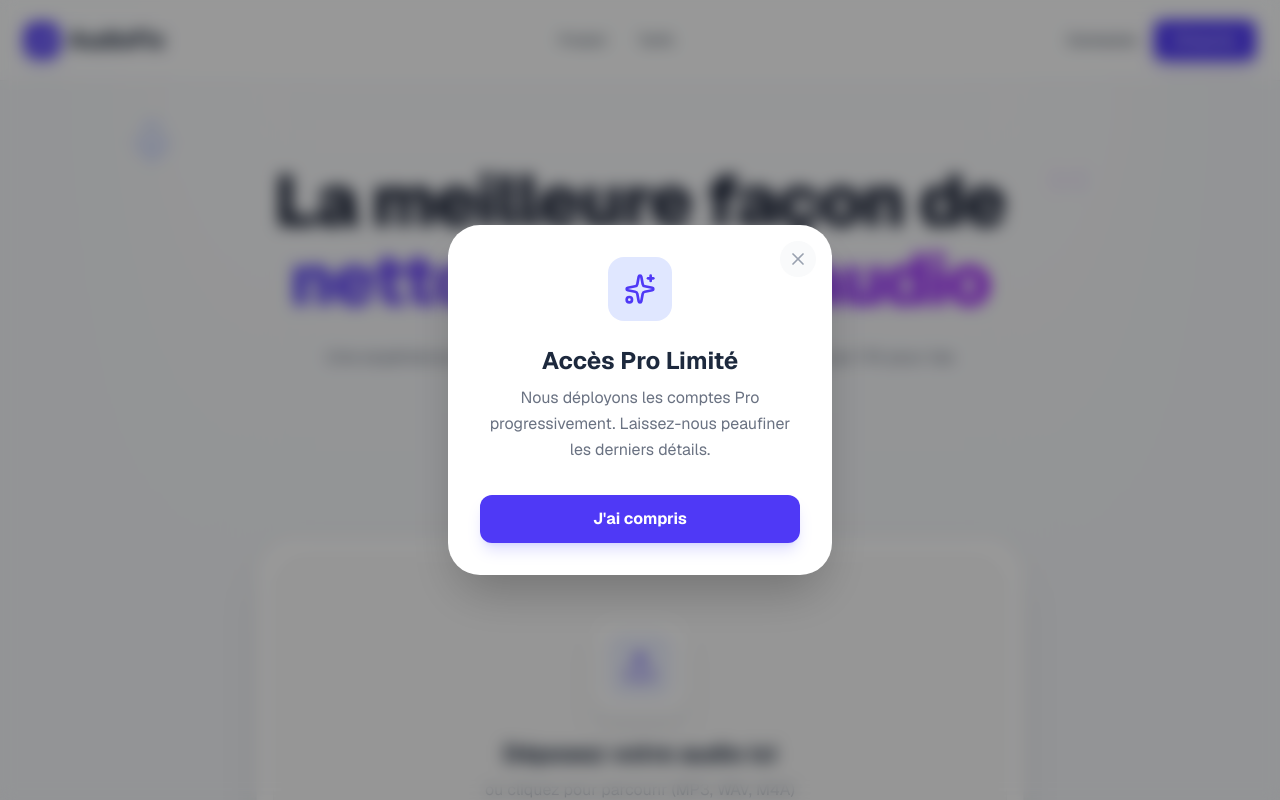
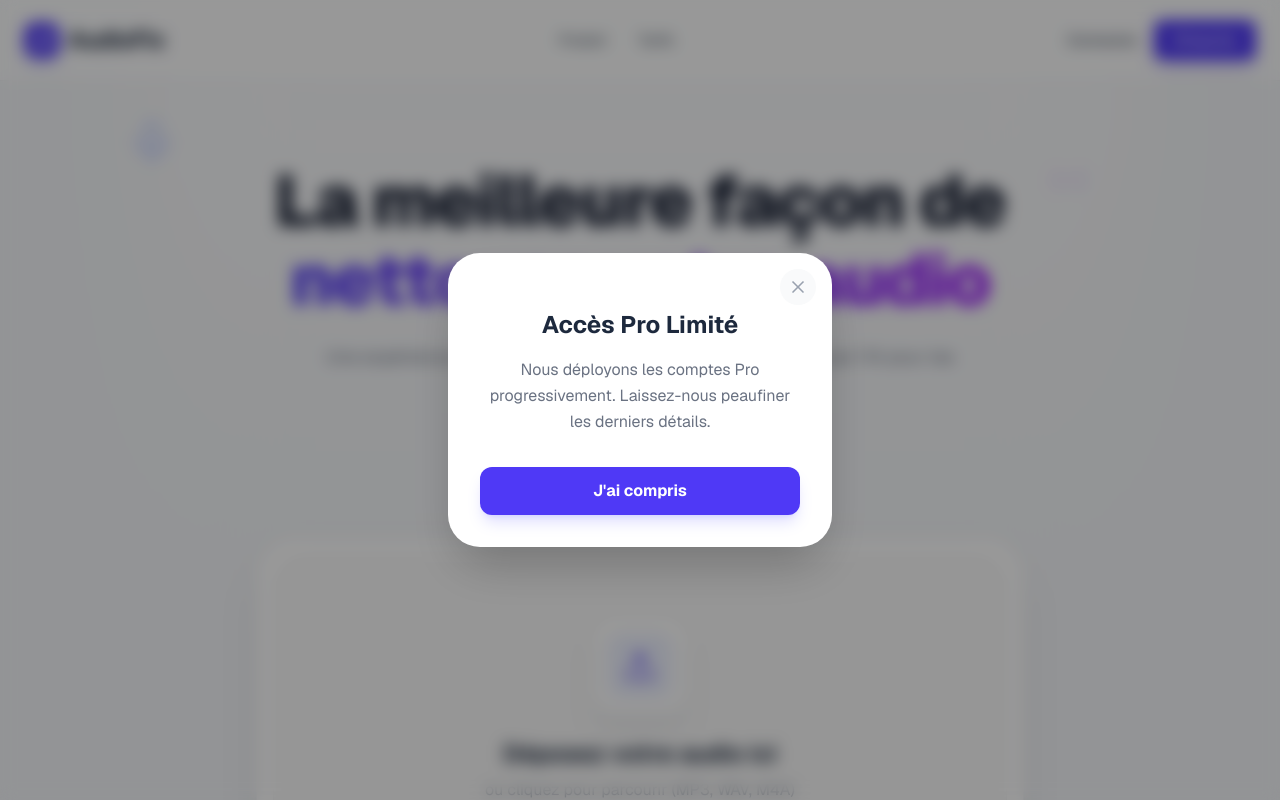
Before and after one commit to mohadzfr/audio-cleaner-saas, a Next.js app: page / in a window 1280 px wide. Both pictures are taken after a click on the button "Connexion". Shown: the top 800 px of the page. Built offline with nearby package versions, Linux system fonts and the light colour scheme.

Commit message:
Redesign et configuration des boûtons V2

```diff
--- a/app/page.tsx
+++ b/app/page.tsx
@@ -59,7 +59,7 @@ export default function Home() {
   return (
     <div className="min-h-screen bg-[#F5F7FA] text-[#2D3748] font-sans overflow-x-hidden relative">
 
-      {/* --- MODAL "BIENTÔT" (Fake Door) --- */}
+      {/* --- MODAL "BIENTÔT" (Fake Door) - SANS ÉTOILE IA --- */}
       {showModal && (
         <div className="fixed inset-0 z-[100] flex items-center justify-center bg-black/40 backdrop-blur-sm animate-fade-in p-4">
            <div className="bg-white p-8 rounded-[2rem] shadow-2xl max-w-sm w-full text-center relative transform transition-all scale-100">
@@ -70,11 +70,9 @@ export default function Home() {
                 <X className="w-5 h-5" />
               </button>
 
-              <div className="w-16 h-16 bg-indigo-100 rounded-2xl flex items-center justify-center mx-auto mb-6 text-indigo-600">
-                <Sparkles className="w-8 h-8" />
-              </div>
+              {/* Icône Sparkles supprimée ici pour un look plus sobre */}
 
-              <h3 className="text-2xl font-bold text-slate-800 mb-2">Accès Pro Limité</h3>
+              <h3 className="text-2xl font-bold text-slate-800 mb-4 mt-6">Accès Pro Limité</h3>
               <p className="text-gray-500 mb-8 leading-relaxed">
                 Nous déployons les comptes Pro progressivement. Laissez-nous peaufiner les derniers détails.
               </p>
```
